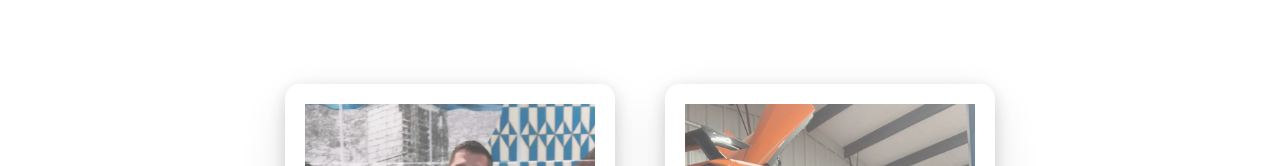
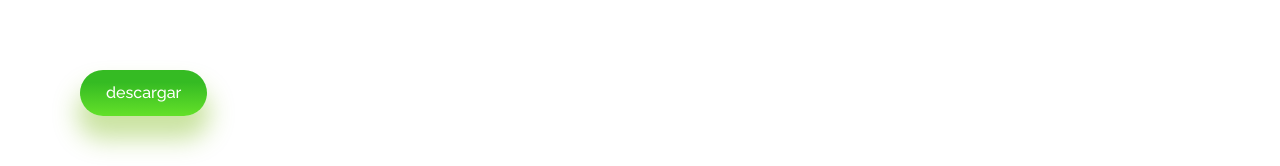
Before and after one commit to Otorb/profemireya, a React (Create React App) app: page /testimony in a window 1280 px wide. Shown: the part 413-579 px from the top of the page. Built offline with nearby package versions, Linux system fonts and the light colour scheme; a web font is replaced by a local one.

Commit message:
Update VideoTestimonio.jsx

```diff
--- a/src/Compónents/Video/VideoTestimonio.jsx
+++ b/src/Compónents/Video/VideoTestimonio.jsx
@@ -1,6 +1,6 @@
 import React, {useState, createRef } from "react";
 import "./VideoTestimonio.css"
-
+  import carta from '../../Assets/Maplewood.pdf'
 import { DefaultPlayer as Video } from "react-html5video";
 import "react-html5video/dist/styles.css";
 import vide9 from './video.mp4'
@@ -142,6 +142,8 @@ function VideoTestimonio() {
           );
         })}
       </div>
+ <h3 className='certificado'>A quién pueda interesar </h3>
+            <button value={carta} onClick={e=> onClick(e)} className='outline-btn'>descargar</button>
       <Testimony />
       </div>
     </>
```
